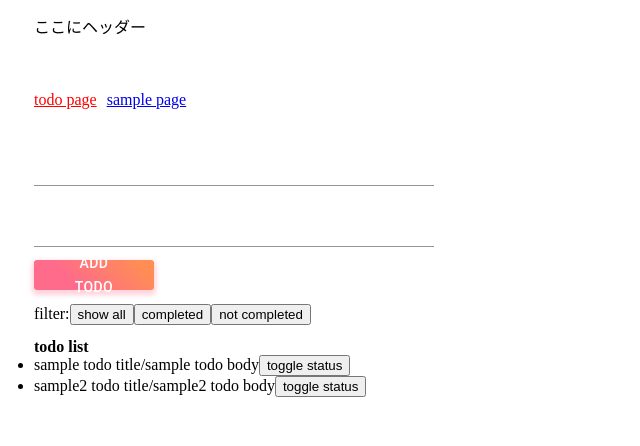
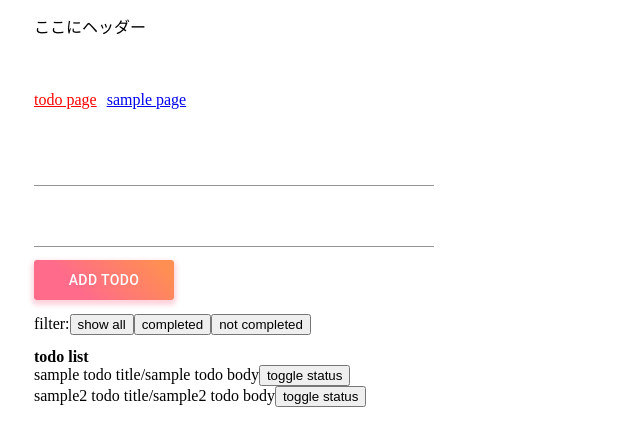
Before and after one commit to hiroakiaoba/typescript-react, a React app: page /todo in a window 1280 px wide. Shown: the top 446 px of the page, without its empty margins (0-640 px from the left). Built offline with nearby package versions, Linux system fonts and the light colour scheme.

Commit message:
Update css style & Use React.memo to FilterBottons component

```diff
--- a/src/components/Todo/FilterButtons.tsx
+++ b/src/components/Todo/FilterButtons.tsx
@@ -6,7 +6,11 @@ export interface FilterButtonsProps {
   handleFilterTodos: (condition: FilterCondition) => void;
 }
 
-const FilterButtons: React.FC<FilterButtonsProps> = ({ handleFilterTodos }) => (
+const FilterButtons: React.FC<FilterButtonsProps> = React.memo(
+  ({ handleFilterTodos }) => {
+    console.log('render FilterButtons component');
+
+    return (
       <>
         filter:
         <button type="button" onClick={() => handleFilterTodos('ALL')}>
@@ -15,10 +19,15 @@ const FilterButtons: React.FC<FilterButtonsProps> = ({ handleFilterTodos }) => (
         <button type="button" onClick={() => handleFilterTodos('COMPLETED')}>
           completed
         </button>
-    <button type="button" onClick={() => handleFilterTodos('NOT_COMPLETED')}>
+        <button
+          type="button"
+          onClick={() => handleFilterTodos('NOT_COMPLETED')}
+        >
           not completed
         </button>
       </>
     );
+  },
+);
 
 export default FilterButtons;
--- a/src/components/Todo/Form.tsx
+++ b/src/components/Todo/Form.tsx
@@ -62,8 +62,8 @@ const StyledButton = styled(Button)`
   border-radius: 3px;
   border: 0;
   color: white;
-  height: 30px;
-  width: 120px;
+  height: 40px;
+  width: 140px;
   padding: 0 30px;
   box-shadow: 0 3px 5px 2px rgba(255, 105, 135, 0.3);
 `;
--- a/src/components/Todo/TodoList.tsx
+++ b/src/components/Todo/TodoList.tsx
@@ -16,7 +16,7 @@ const TodoList: React.FC<TodoListProps> = React.memo(
     return (
       <>
         <h3>todo list</h3>
-        <ul>
+        <Ul>
           {todos.map(todo => (
             <li key={todo.id}>
               <Item completed={todo.completed}>
@@ -27,7 +27,7 @@ const TodoList: React.FC<TodoListProps> = React.memo(
               </button>
             </li>
           ))}
-        </ul>
+        </Ul>
       </>
     );
   },
@@ -40,6 +40,9 @@ const TodoList: React.FC<TodoListProps> = React.memo(
   },
 );
 
+const Ul = styled.ul`
+  list-style: none;
+`;
 const Item = styled.span<{ completed: boolean }>`
   text-decoration: ${props => (props.completed ? 'line-through' : 'none')};
 `;
```
Lines whose indentation alone changed are shown as unchanged.
